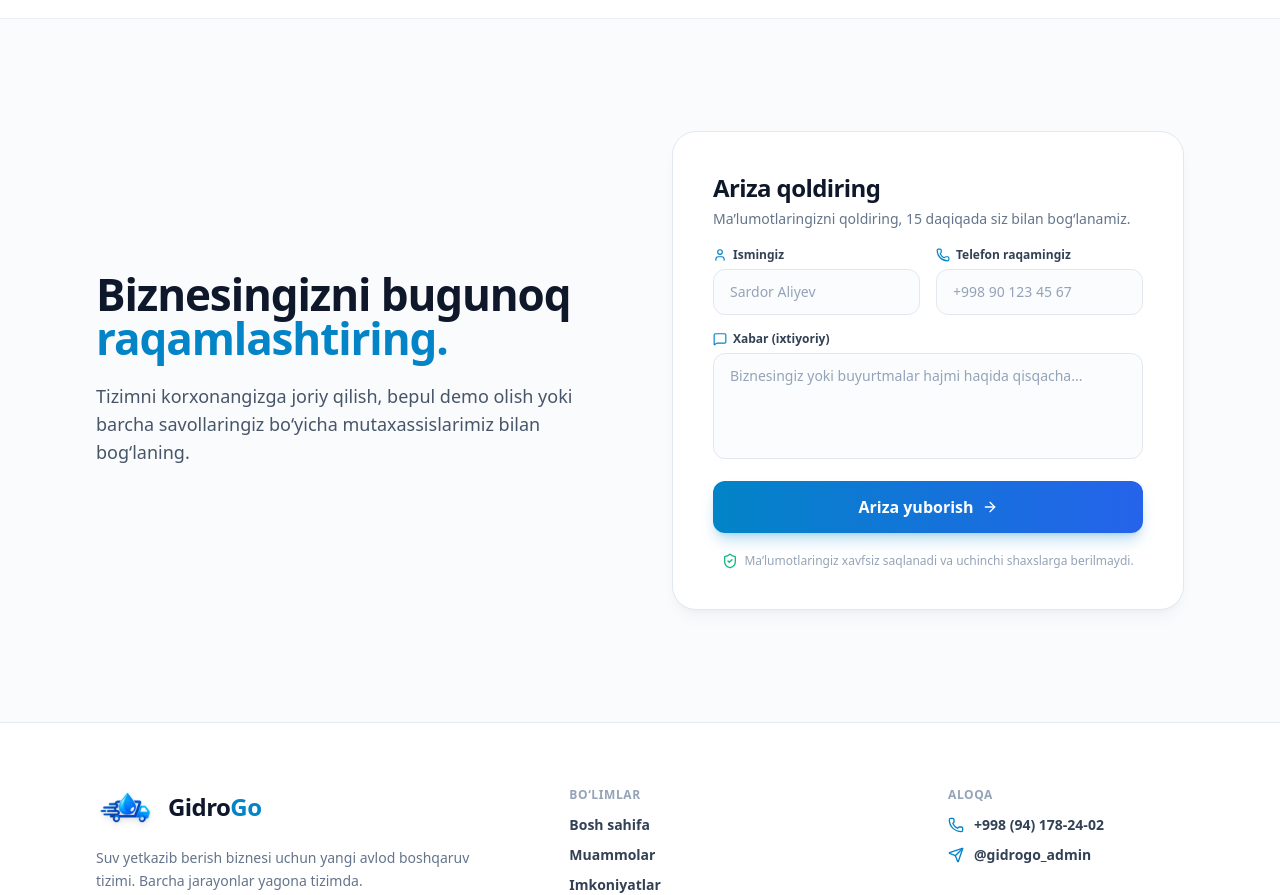
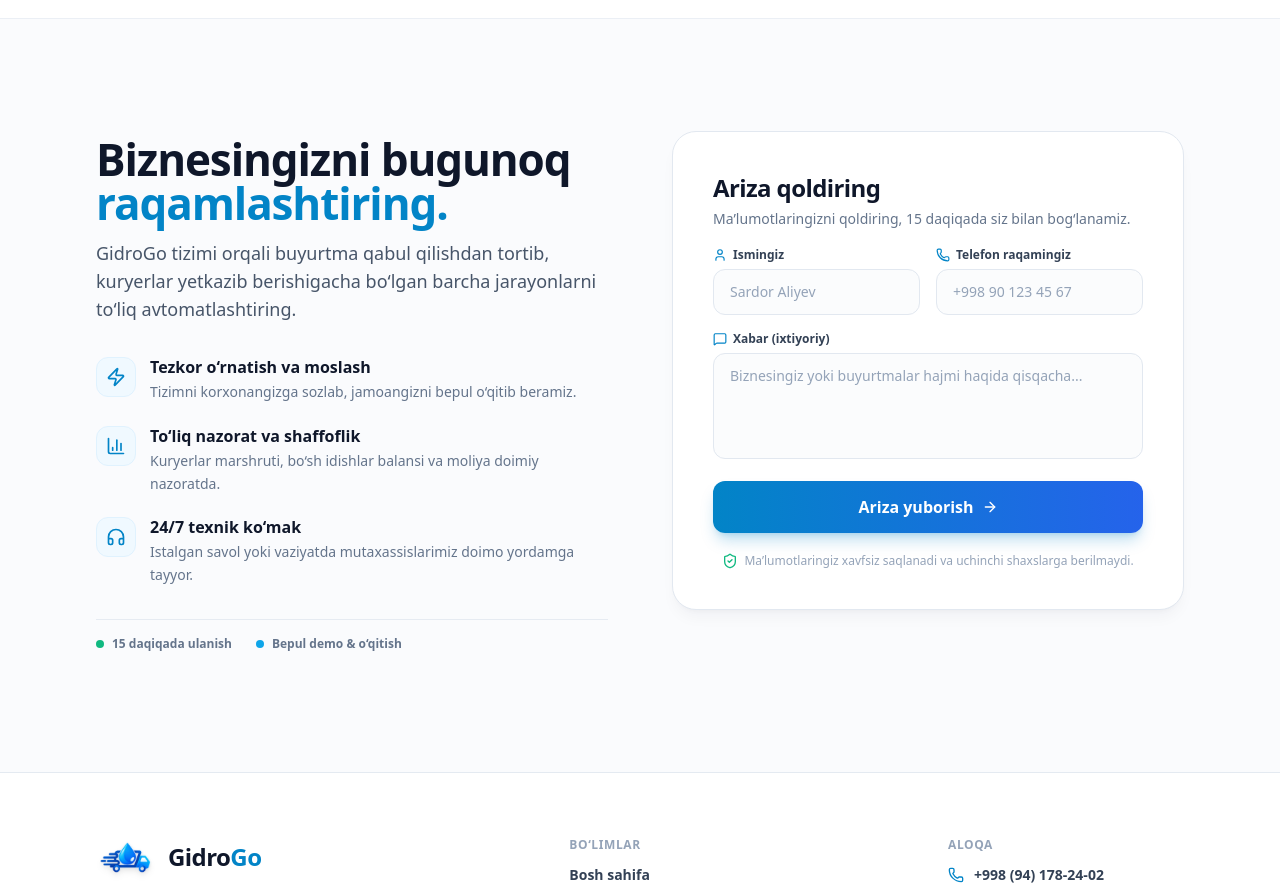
Before and after one commit to jumaqulovyashnar/Gidrogo-landing-page, a Vue app: page / in a window 1280 px wide. Shown: the part 5700-6595 px from the top of the page. Built offline with nearby package versions, Linux system fonts and the light colour scheme; a web font is replaced by a local one.

Commit message:
feat(contact): balance left column height with right form card using rich benefit points

```diff
--- a/src/shared/lib/i18n.ts
+++ b/src/shared/lib/i18n.ts
@@ -173,9 +173,39 @@ export const translations = {
       en: 'today.',
     },
     subtitle: {
-      uz: 'Tizimni korxonangizga joriy qilish, bepul demo olish yoki barcha savollaringiz bo‘yicha mutaxassislarimiz bilan bog‘laning.',
-      ru: 'Свяжитесь с нами для внедрения системы, получения бесплатного демо или по любым интересующим вопросам.',
-      en: 'Contact our specialists to implement the system, get a free demo, or answer any questions.',
+      uz: 'GidroGo tizimi orqali buyurtma qabul qilishdan tortib, kuryerlar yetkazib berishigacha bo‘lgan barcha jarayonlarni to‘liq avtomatlashtiring.',
+      ru: 'Автоматизируйте все процессы от приема заказов до доставки курьерами с единой системой GidroGo.',
+      en: 'Automate all operations from order intake to doorstep delivery with the all-in-one GidroGo platform.',
+    },
+    benefit1Title: {
+      uz: 'Tezkor o‘rnatish va moslash',
+      ru: 'Быстрое внедрение и настройка',
+      en: 'Fast setup & onboarding',
+    },
+    benefit1Desc: {
+      uz: 'Tizimni korxonangizga sozlab, jamoangizni bepul o‘qitib beramiz.',
+      ru: 'Настроим систему под ваш бизнес и бесплатно обучим команду.',
+      en: 'We tailor the platform to your workflow and train your team for free.',
+    },
+    benefit2Title: {
+      uz: 'To‘liq nazorat va shaffoflik',
+      ru: 'Полный контроль и прозрачность',
+      en: 'Total control & transparency',
+    },
+    benefit2Desc: {
+      uz: 'Kuryerlar marshruti, bo‘sh idishlar balansi va moliya doimiy nazoratda.',
+      ru: 'Маршруты курьеров, баланс тары и касса под постоянным контролем.',
+      en: 'Real-time courier routes, empty bottle balance, and revenue tracking.',
+    },
+    benefit3Title: {
+      uz: '24/7 texnik ko‘mak',
+      ru: 'Техническая поддержка 24/7',
+      en: '24/7 technical support',
+    },
+    benefit3Desc: {
+      uz: 'Istalgan savol yoki vaziyatda mutaxassislarimiz doimo yordamga tayyor.',
+      ru: 'Наши специалисты всегда на связи и готовы помочь в любой ситуации.',
+      en: 'Our specialists are always ready to assist with any questions or issues.',
     },
     check1: {
       uz: 'Bepul o‘rnatish va korxonangizga moslash',
--- a/src/widgets/stats-cta/ui/CtaSection.vue
+++ b/src/widgets/stats-cta/ui/CtaSection.vue
@@ -8,6 +8,9 @@ import {
   Phone,
   MessageSquare,
   Loader2,
+  Zap,
+  BarChart3,
+  Headphones,
 } from 'lucide-vue-next'
 import { Button } from '@/shared/ui/button'
 import { sendDemoEmail } from '@/shared/lib/email'
@@ -55,9 +58,11 @@ const handleFormSubmit = async () => {
 <template>
   <section id="contact" class="py-20 md:py-28 bg-slate-50/70 border-t border-slate-200/60 relative overflow-hidden">
     <div class="max-w-6xl mx-auto px-4 sm:px-6 lg:px-8">
-      <div class="grid grid-cols-1 lg:grid-cols-12 gap-12 lg:gap-16 items-center">
-        <!-- Left Side: Clean Copy & Contacts -->
-        <div class="lg:col-span-6 space-y-6">
+      <div class="grid grid-cols-1 lg:grid-cols-12 gap-12 lg:gap-16 items-stretch">
+        <!-- Left Side: Balanced Copy & Benefits (Matching Card Height) -->
+        <div class="lg:col-span-6 flex flex-col justify-between py-2">
+          <!-- Top: Title & Subtitle -->
+          <div class="space-y-4">
             <h2 class="text-3xl sm:text-4xl lg:text-[2.75rem] font-black text-slate-900 tracking-tight leading-[1.2]">
               <span>{{ t('contact.title1') }}</span>
               <span class="text-sky-600 block mt-1">{{ t('contact.titleHighlight') }}</span>
@@ -66,6 +71,52 @@ const handleFormSubmit = async () => {
             <p class="text-base sm:text-lg text-slate-600 leading-relaxed max-w-lg">
               {{ t('contact.subtitle') }}
             </p>
+          </div>
+
+          <!-- Middle: 3 Clean Benefit Points -->
+          <div class="space-y-5 my-6 sm:my-8">
+            <div class="flex items-start gap-3.5">
+              <div class="w-10 h-10 rounded-xl bg-sky-50 border border-sky-100 text-sky-600 flex items-center justify-center flex-shrink-0 shadow-2xs mt-0.5">
+                <Zap class="w-5 h-5 text-sky-600" />
+              </div>
+              <div>
+                <h4 class="text-base font-bold text-slate-900">{{ t('contact.benefit1Title') }}</h4>
+                <p class="text-sm text-slate-500 leading-relaxed mt-0.5">{{ t('contact.benefit1Desc') }}</p>
+              </div>
+            </div>
+
+            <div class="flex items-start gap-3.5">
+              <div class="w-10 h-10 rounded-xl bg-sky-50 border border-sky-100 text-sky-600 flex items-center justify-center flex-shrink-0 shadow-2xs mt-0.5">
+                <BarChart3 class="w-5 h-5 text-sky-600" />
+              </div>
+              <div>
+                <h4 class="text-base font-bold text-slate-900">{{ t('contact.benefit2Title') }}</h4>
+                <p class="text-sm text-slate-500 leading-relaxed mt-0.5">{{ t('contact.benefit2Desc') }}</p>
+              </div>
+            </div>
+
+            <div class="flex items-start gap-3.5">
+              <div class="w-10 h-10 rounded-xl bg-sky-50 border border-sky-100 text-sky-600 flex items-center justify-center flex-shrink-0 shadow-2xs mt-0.5">
+                <Headphones class="w-5 h-5 text-sky-600" />
+              </div>
+              <div>
+                <h4 class="text-base font-bold text-slate-900">{{ t('contact.benefit3Title') }}</h4>
+                <p class="text-sm text-slate-500 leading-relaxed mt-0.5">{{ t('contact.benefit3Desc') }}</p>
+              </div>
+            </div>
+          </div>
+
+          <!-- Bottom: Trust Indicators -->
+          <div class="pt-4 border-t border-slate-200/80 flex flex-wrap items-center gap-6 text-xs font-semibold text-slate-500">
+            <div class="flex items-center gap-2">
+              <div class="w-2 h-2 rounded-full bg-emerald-500"></div>
+              <span>15 daqiqada ulanish</span>
+            </div>
+            <div class="flex items-center gap-2">
+              <div class="w-2 h-2 rounded-full bg-sky-500"></div>
+              <span>Bepul demo & o‘qitish</span>
+            </div>
+          </div>
         </div>
 
         <!-- Right Side: Bordered Card for Form -->
```
Lines whose indentation alone changed are shown as unchanged.
